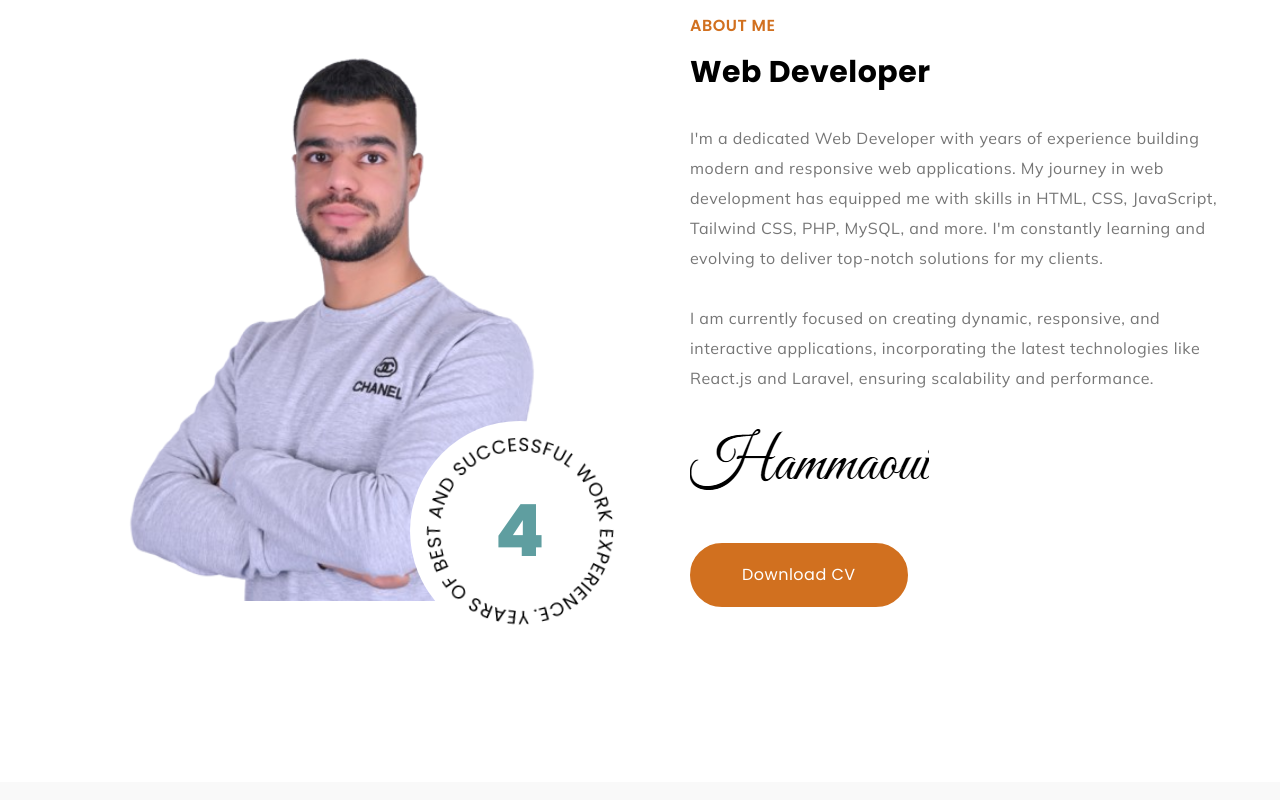
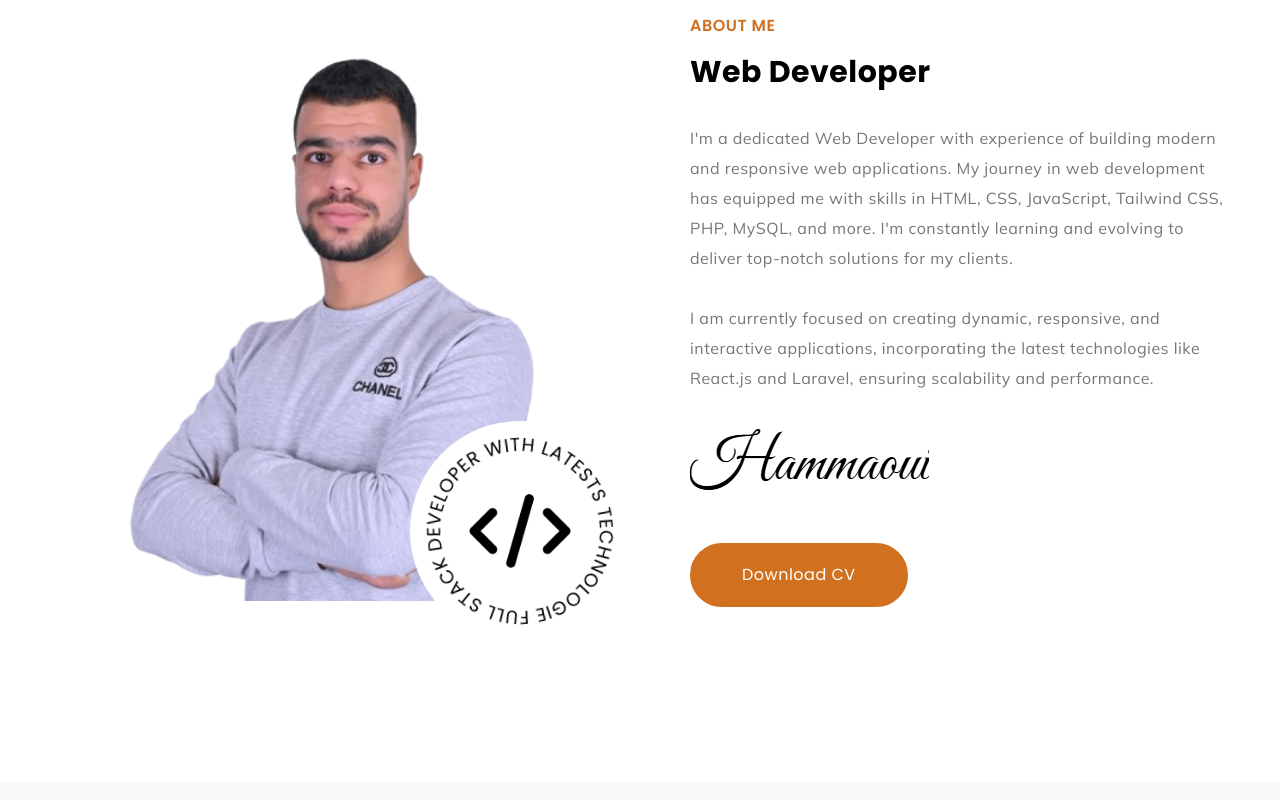
Before and after one commit to anasHammaoui/Portfolio, a plain HTML site: page index.html in a window 1280 px wide. Shown: the part 940-1740 px from the top of the page. Drawn offline with nearby package versions, Linux system fonts and the light colour scheme; no server answers.

Commit message:
add small enhancements

```diff
--- a/index.html
+++ b/index.html
@@ -154,7 +154,7 @@
 							<img src="img/about.png" alt="" />
 							<div class="main" data-img-url="img/about/profile-pic.png"></div>
 							<div class="experience">
-								<h3 class="year" style="background-color: cadetblue;">4</h3>
+								<h3 class="year" style="background-color: cadetblue;"><img src="img/code.png" alt=""></h3>
 								<div id="circle">
 									<svg version="1.1" xmlns="http://www.w3.org/2000/svg" xmlns:xlink="http://www.w3.org/1999/xlink" x="0px" y="0px" width="300px" height="300px" viewBox="0 0 300 300" enable-background="new 0 0 300 300" xml:space="preserve">
 										<defs>
@@ -164,7 +164,7 @@
 										<g>
 											<use xlink:href="#circlePath" fill="none"/>
 											<text fill="#000">
-												<textpath xlink:href="#circlePath">Years of best and successful work experience. </textpath>
+												<textpath xlink:href="#circlePath">Full stack developer with latests technologies. </textpath>
 											</text>
 										</g>
 									</svg>
@@ -178,7 +178,7 @@
 							<h3>Web Developer</h3>
 						</div>
 						<div class="text">
-							<p>I'm a dedicated Web Developer with years of experience building modern and responsive web applications. My journey in web development has equipped me with skills in HTML, CSS, JavaScript, Tailwind CSS, PHP, MySQL, and more. I'm constantly learning and evolving to deliver top-notch solutions for my clients.</p>
+							<p>I'm a dedicated Web Developer with experience of building modern and responsive web applications. My journey in web development has equipped me with skills in HTML, CSS, JavaScript, Tailwind CSS, PHP, MySQL, and more. I'm constantly learning and evolving to deliver top-notch solutions for my clients.</p>
 							<br>
 							<p>I am currently focused on creating dynamic, responsive, and interactive applications, incorporating the latest technologies like React.js and Laravel, ensuring scalability and performance.</p>
 
@@ -381,30 +381,6 @@
 			</div>
 		</div>
 	</div>
-	<!-- /PORTFOLIO -->
-
-	<!-- VIDEO -->
-	<!-- <div class="anas_tm_section">
-		<div class="anas_tm_video">
-			<div class="background">
-				<div class="image jarallax" data-speed="0" data-img-url="img/hero/1.jpg"></div>
-				<div class="overlay"></div>
-			</div>
-			<div class="content">
-				<div class="container">
-					<div class="content_inner">
-						<span class="rounded"><a class="popup-youtube" href="https://www.youtube.com/watch?v=ICr_bOuM9Zo"></a></span>
-						<h3 class="text wow fadeInUp" data-wow-duration="1.5s">I am delivering beautiful digital products for my clients</h3>
-						<div class="anas_tm_button wow fadeInUp" data-wow-duration="1.5s" data-wow-delay="0.2s">
-							<a class="popup-youtube" href="https://www.youtube.com/watch?v=ICr_bOuM9Zo">Watch Video</a>
-						</div>
-					</div>
-				</div>
-			</div>
-		</div>
-	</div> -->
-	<!-- /VIDEO -->
-
 	<!-- TESTIMONIALS -->
 	<div class="anas_tm_section">
 		<div class="anas_tm_testimonials">
@@ -531,6 +507,7 @@
 								</div>
 							</div>
 						</li>
+
 					</ul>
 				</div>
 			</div>
```
Also changed, not shown: img/code.png (added), 1 other file.
